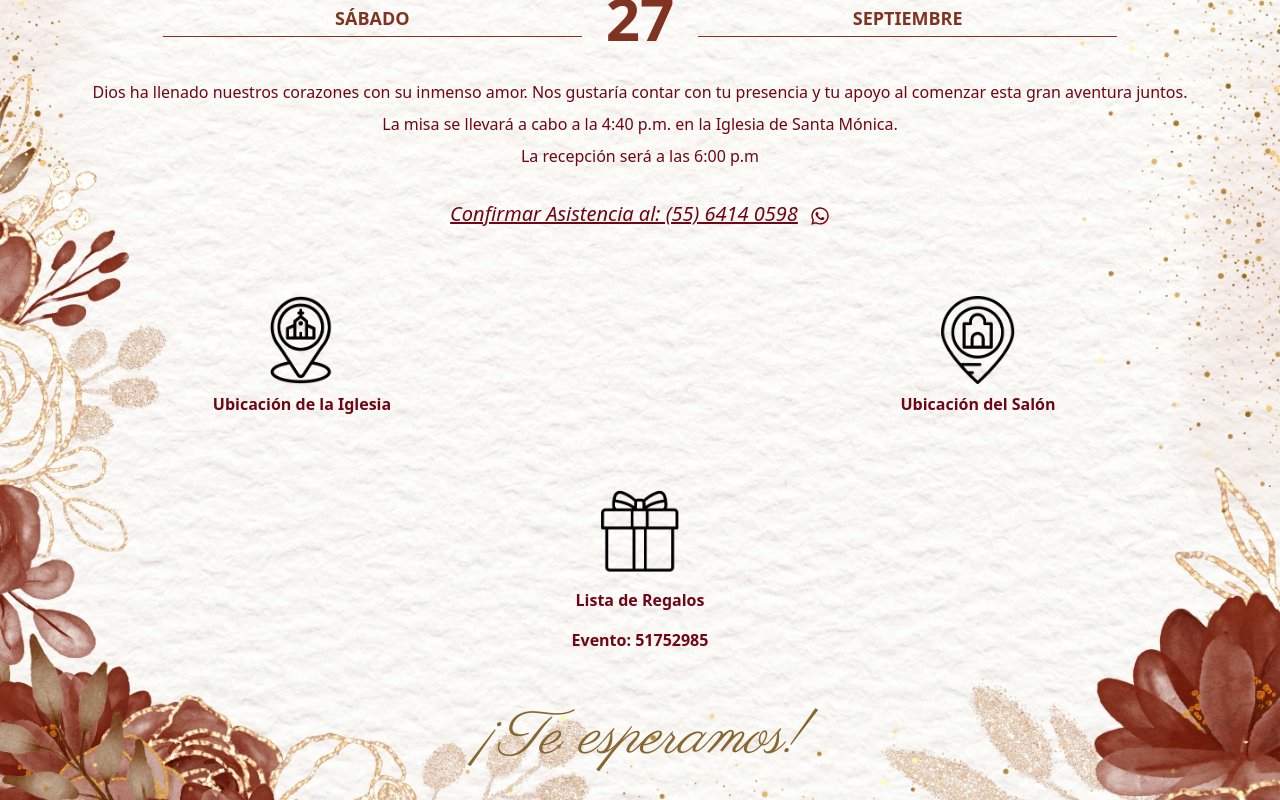
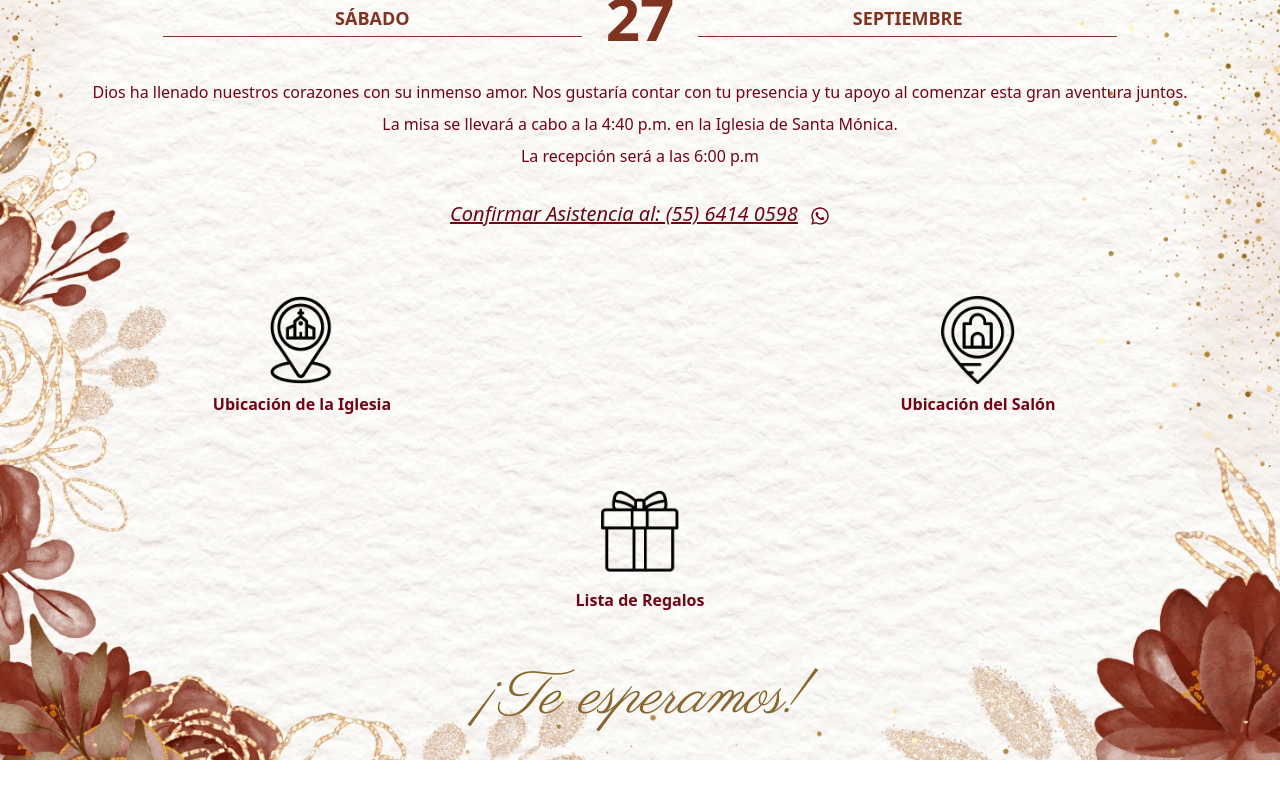
Before and after one commit to kenshivr/Invitacion, a React (Vite) app: page / in a window 1280 px wide. Shown: the part 894-1694 px from the top of the page. After the commit the page ends 1654 px from the top, so only its background shows below. Built offline with nearby package versions, Linux system fonts and the light colour scheme.

Commit message:
New list gifs.

```diff
--- a/src/components/InvitationBody.tsx
+++ b/src/components/InvitationBody.tsx
@@ -59,14 +59,14 @@ const InvitationBody = () => {
       {/* Lista de regalos */}
       <div className="text-[#700515] font-semibold w-full flex flex-col items-center justify-center mb-6">
         <a
-          href="https://mesaderegalos.liverpool.com.mx/milistaderegalos/51752985"
+          href="https://www.amazon.com.mx/wedding/registry/2SRPFB9E6ZK1O"
           target="_blank"
           rel="noopener noreferrer"
           className="flex flex-col items-center justify-center gap-4"
         >
           <img alt="Regalo" src="/Invitacion/regalo.webp" className="h-22" />
           <span>Lista de Regalos</span>
-          <span>Evento: 51752985</span>
+          {/* <span>Evento: 51752985</span> */}
         </a>
       </div>
     </div>
```
